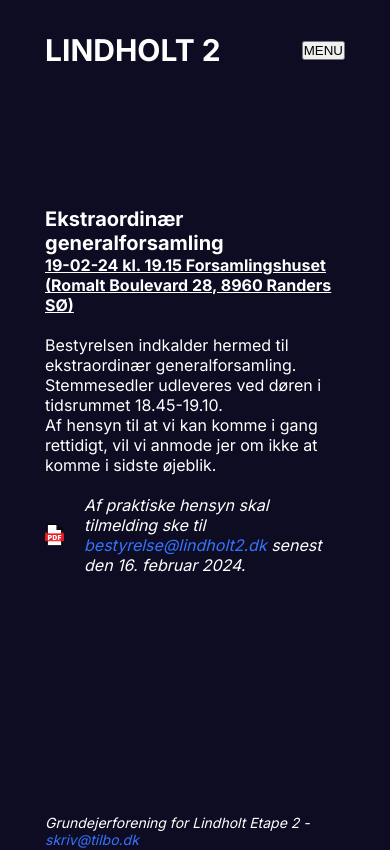
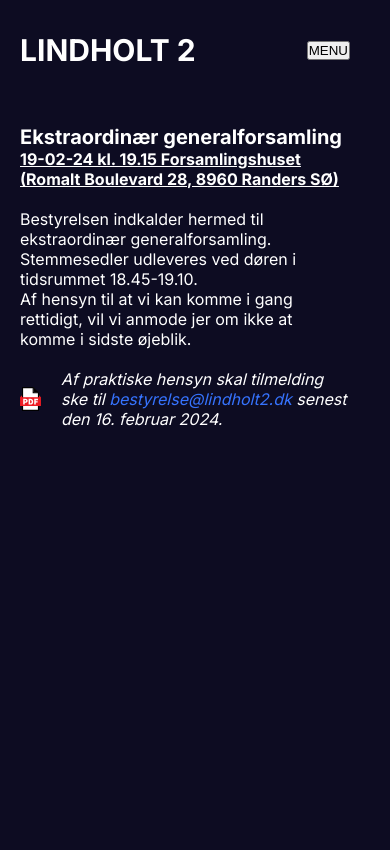
Before and after one commit to bo-k-dk/lindholt2, a Next.js app: page / in a window 390 px wide. Shown: the top 850 px of the page. Built offline with nearby package versions, Linux system fonts and the light colour scheme.

Commit message:
Better Home on mobile

```diff
--- a/app/globals.css
+++ b/app/globals.css
@@ -86,8 +86,10 @@ a {
 }
 @media (max-width: 400px) {
     .container {
-        width: 300px;
+        width: 330px;
         padding-left: 0px;
         padding-right: 0px;
+        margin-left: 20px;
+
     }
 }
--- a/app/home.module.css
+++ b/app/home.module.css
@@ -1,5 +1,6 @@
 .container {
-    height: 500px;
+    margin-top: 50px;
+    min-height: 100vh;
 }
 
 .newsHeader {
@@ -49,6 +50,11 @@
     }
 }
 @media (max-width: 400px) {
+
+    .container {
+        margin-top: 25px;
+    }
+
     .newsHeader {
         font-weight: bold;
         font-size: 20px;
```
